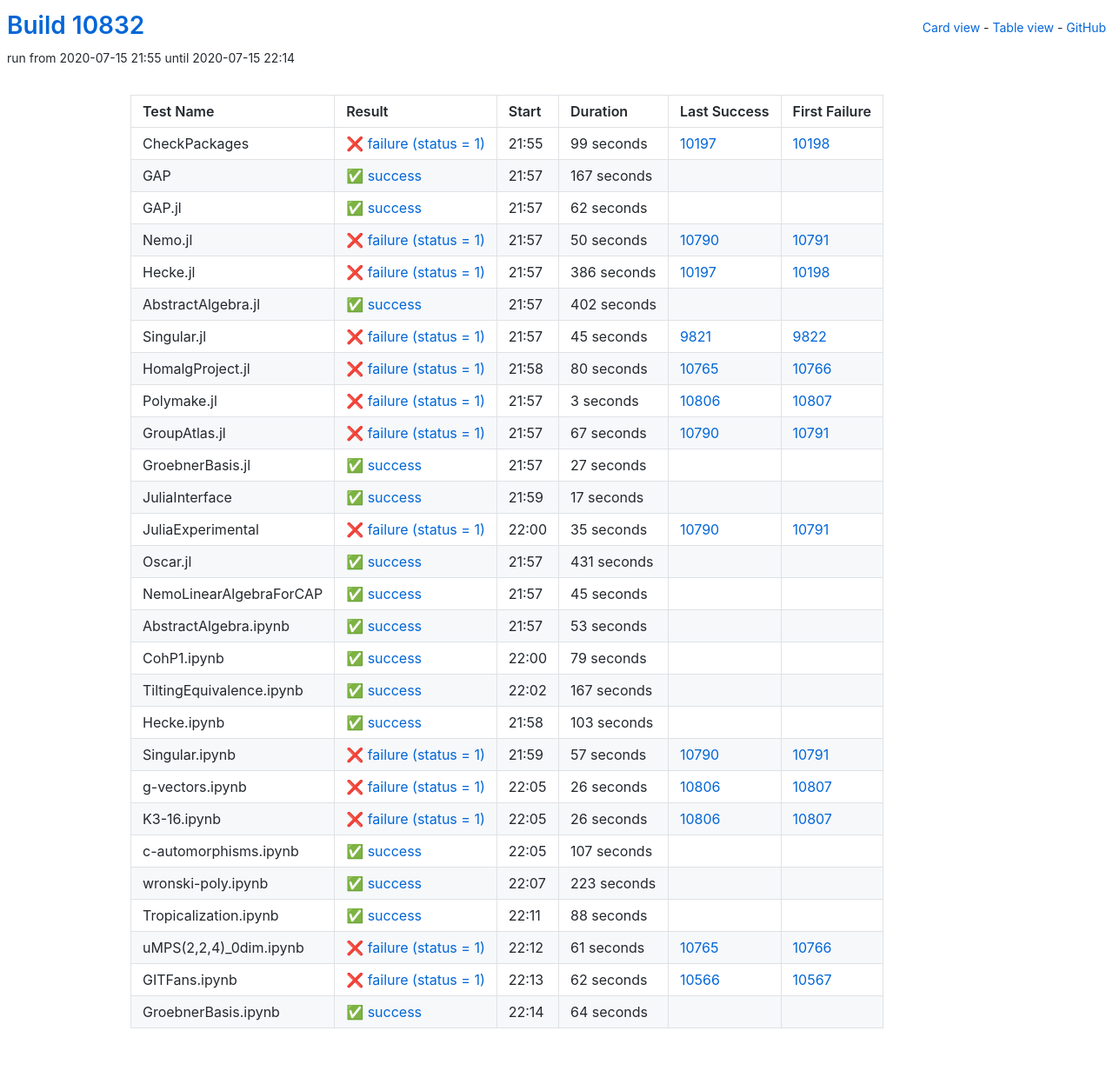
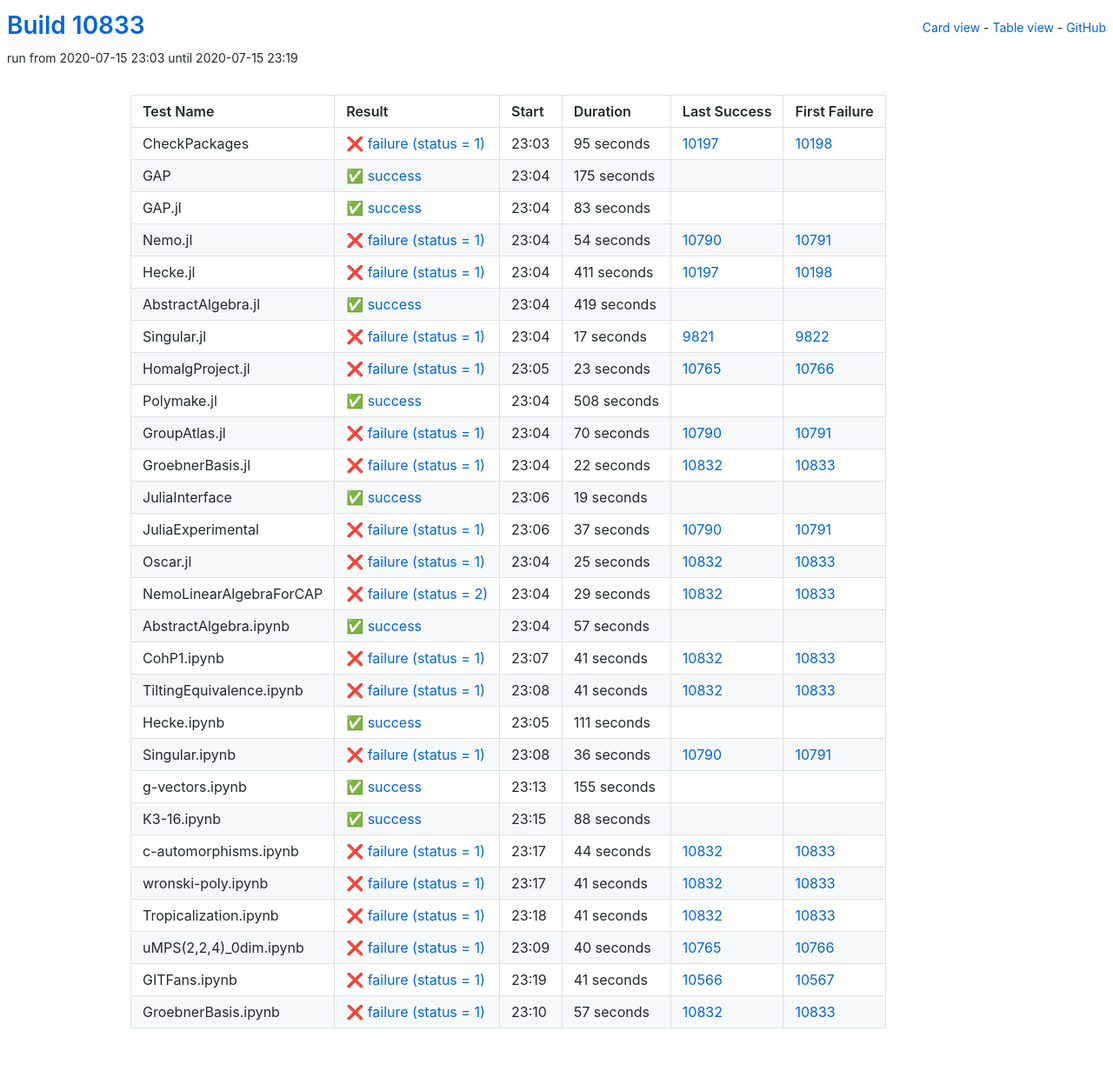
Before and after one commit to oscar-system/oscar-ci-status, a Jekyll site: the page built from table.html, in a window 1280 px wide. Shown: the whole page at 87% size. Built offline with Jekyll 4.4.1, drawn with Linux system fonts in a browser that asks for light colours.

Commit message:
Build #10833

```diff
--- a/_data/ci.yml
+++ b/_data/ci.yml
@@ -1,6 +1,6 @@
 ---
-build: 10832
-build_url: https://oscarci.mathematik.uni-kl.de/job/oscar/10832/
+build: 10833
+build_url: https://oscarci.mathematik.uni-kl.de/job/oscar/10833/
 job: oscar
 organization: oscar-system
 repo: oscar-ci-status
@@ -8,296 +8,260 @@
 tests:
 - name: CheckPackages
   id: checkpackages
-  log: https://oscarci.mathematik.uni-kl.de/job/oscar/10832/artifact/logs/build-10832/CheckPackages.log
-  start: 2020-07-15 21:55
+  log: https://oscarci.mathematik.uni-kl.de/job/oscar/10833/artifact/logs/build-10833/CheckPackages.log
+  start: 2020-07-15 23:03
   success: false
   exitcode: 1
   status: failure
-  duration: 99
+  duration: 95
   last_success: 10197
   last_success_url: https://oscarci.mathematik.uni-kl.de/job/oscar/10197/
   first_failure: 10198
   first_failure_url: https://oscarci.mathematik.uni-kl.de/job/oscar/10198/
 - name: GAP
   id: gap
-  log: https://oscarci.mathematik.uni-kl.de/job/oscar/10832/artifact/logs/build-10832/GAP.log
-  start: 2020-07-15 21:57
+  log: https://oscarci.mathematik.uni-kl.de/job/oscar/10833/artifact/logs/build-10833/GAP.log
+  start: 2020-07-15 23:04
   success: true
   exitcode: 0
   status: success
-  duration: 167
+  duration: 175
   last_success: false
   last_success_url:
   first_failure: false
   first_failure_url:
 - name: GAP.jl
   id: gap-jl
-  log: https://oscarci.mathematik.uni-kl.de/job/oscar/10832/artifact/logs/build-10832/GAP.jl.log
-  start: 2020-07-15 21:57
+  log: https://oscarci.mathematik.uni-kl.de/job/oscar/10833/artifact/logs/build-10833/GAP.jl.log
+  start: 2020-07-15 23:04
   success: true
   exitcode: 0
   status: success
-  duration: 62
+  duration: 83
   last_success: false
   last_success_url:
   first_failure: false
   first_failure_url:
 - name: Nemo.jl
   id: nemo-jl
-  log: https://oscarci.mathematik.uni-kl.de/job/oscar/10832/artifact/logs/build-10832/Nemo.jl.log
-  start: 2020-07-15 21:57
+  log: https://oscarci.mathematik.uni-kl.de/job/oscar/10833/artifact/logs/build-10833/Nemo.jl.log
+  start: 2020-07-15 23:04
   success: false
   exitcode: 1
   status: failure
-  duration: 50
+  duration: 54
   last_success: 10790
   last_success_url: https://oscarci.mathematik.uni-kl.de/job/oscar/10790/
   first_failure: 10791
   first_failure_url: https://oscarci.mathematik.uni-kl.de/job/oscar/10791/
 - name: Hecke.jl
   id: hecke-jl
-  log: https://oscarci.mathematik.uni-kl.de/job/oscar/10832/artifact/logs/build-10832/Hecke.jl.log
-  start: 2020-07-15 21:57
+  log: https://oscarci.mathematik.uni-kl.de/job/oscar/10833/artifact/logs/build-10833/Hecke.jl.log
+  start: 2020-07-15 23:04
   success: false
   exitcode: 1
   status: failure
-  duration: 386
+  duration: 411
   last_success: 10197
   last_success_url: https://oscarci.mathematik.uni-kl.de/job/oscar/10197/
   first_failure: 10198
   first_failure_url: https://oscarci.mathematik.uni-kl.de/job/oscar/10198/
 - name: AbstractAlgebra.jl
   id: abstractalgebra-jl
-  log: https://oscarci.mathematik.uni-kl.de/job/oscar/10832/artifact/logs/build-10832/AbstractAlgebra.jl.log
-  start: 2020-07-15 21:57
+  log: https://oscarci.mathematik.uni-kl.de/job/oscar/10833/artifact/logs/build-10833/AbstractAlgebra.jl.log
+  start: 2020-07-15 23:04
   success: true
   exitcode: 0
   status: success
-  duration: 402
+  duration: 419
   last_success: false
   last_success_url:
   first_failure: false
   first_failure_url:
 - name: Singular.jl
   id: singular-jl
-  log: https://oscarci.mathematik.uni-kl.de/job/oscar/10832/artifact/logs/build-10832/Singular.jl.log
-  start: 2020-07-15 21:57
+  log: https://oscarci.mathematik.uni-kl.de/job/oscar/10833/artifact/logs/build-10833/Singular.jl.log
+  start: 2020-07-15 23:04
   success: false
   exitcode: 1
   status: failure
-  duration: 45
+  duration: 17
   last_success: 9821
   last_success_url: https://oscarci.mathematik.uni-kl.de/job/oscar/9821/
   first_failure: 9822
   first_failure_url: https://oscarci.mathematik.uni-kl.de/job/oscar/9822/
 - name: HomalgProject.jl
   id: homalgproject-jl
-  log: https://oscarci.mathematik.uni-kl.de/job/oscar/10832/artifact/logs/build-10832/HomalgProject.jl.log
-  start: 2020-07-15 21:58
+  log: https://oscarci.mathematik.uni-kl.de/job/oscar/10833/artifact/logs/build-10833/HomalgProject.jl.log
+  start: 2020-07-15 23:05
   success: false
   exitcode: 1
   status: failure
-  duration: 80
+  duration: 23
   last_success: 10765
   last_success_url: https://oscarci.mathematik.uni-kl.de/job/oscar/10765/
   first_failure: 10766
   first_failure_url: https://oscarci.mathematik.uni-kl.de/job/oscar/10766/
 - name: Polymake.jl
   id: polymake-jl
-  log: https://oscarci.mathematik.uni-kl.de/job/oscar/10832/artifact/logs/build-10832/Polymake.jl.log
-  start: 2020-07-15 21:57
+  log: https://oscarci.mathematik.uni-kl.de/job/oscar/10833/artifact/logs/build-10833/Polymake.jl.log
+  start: 2020-07-15 23:04
+  success: true
+  exitcode: 0
+  status: success
+  duration: 508
+  last_success: false
+  last_success_url:
+  first_failure: false
+  first_failure_url:
+- name: GroupAtlas.jl
+  id: groupatlas-jl
+  log: https://oscarci.mathematik.uni-kl.de/job/oscar/10833/artifact/logs/build-10833/GroupAtlas.jl.log
+  start: 2020-07-15 23:04
   success: false
   exitcode: 1
   status: failure
-  duration: 3
-  last_success: 10806
-  last_success_url: https://oscarci.mathematik.uni-kl.de/job/oscar/10806/
-  first_failure: 10807
-  first_failure_url: https://oscarci.mathematik.uni-kl.de/job/oscar/10807/
-- name: GroupAtlas.jl
-  id: groupatlas-jl
-  log: https://oscarci.mathematik.uni-kl.de/job/oscar/10832/artifact/logs/build-10832/GroupAtlas.jl.log
-  start: 2020-07-15 21:57
-  success: false
-  exitcode: 1
-  status: failure
-  duration: 67
+  duration: 70
   last_success: 10790
   last_success_url: https://oscarci.mathematik.uni-kl.de/job/oscar/10790/
   first_failure: 10791
   first_failure_url: https://oscarci.mathematik.uni-kl.de/job/oscar/10791/
 - name: GroebnerBasis.jl
   id: groebnerbasis-jl
-  log: https://oscarci.mathematik.uni-kl.de/job/oscar/10832/artifact/logs/build-10832/GroebnerBasis.jl.log
-  start: 2020-07-15 21:57
+  log: https://oscarci.mathematik.uni-kl.de/job/oscar/10833/artifact/logs/build-10833/GroebnerBasis.jl.log
+  start: 2020-07-15 23:04
+  success: false
+  exitcode: 1
+  status: failure
+  duration: 22
+  last_success: 10832
+  last_success_url: https://oscarci.mathematik.uni-kl.de/job/oscar/10832/
+  first_failure: 10833
+  first_failure_url: https://oscarci.mathematik.uni-kl.de/job/oscar/10833/
+- name: JuliaInterface
+  id: juliainterface
+  log: https://oscarci.mathematik.uni-kl.de/job/oscar/10833/artifact/logs/build-10833/JuliaInterface.log
+  start: 2020-07-15 23:06
   success: true
   exitcode: 0
   status: success
-  duration: 27
-  last_success: false
-  last_success_url:
-  first_failure: false
-  first_failure_url:
-- name: JuliaInterface
-  id: juliainterface
-  log: https://oscarci.mathematik.uni-kl.de/job/oscar/10832/artifact/logs/build-10832/JuliaInterface.log
-  start: 2020-07-15 21:59
-  success: true
-  exitcode: 0
-  status: success
-  duration: 17
+  duration: 19
   last_success: false
   last_success_url:
   first_failure: false
   first_failure_url:
 - name: JuliaExperimental
   id: juliaexperimental
-  log: https://oscarci.mathematik.uni-kl.de/job/oscar/10832/artifact/logs/build-10832/JuliaExperimental.log
-  start: 2020-07-15 22:00
+  log: https://oscarci.mathematik.uni-kl.de/job/oscar/10833/artifact/logs/build-10833/JuliaExperimental.log
+  start: 2020-07-15 23:06
   success: false
   exitcode: 1
   status: failure
-  duration: 35
+  duration: 37
   last_success: 10790
   last_success_url: https://oscarci.mathematik.uni-kl.de/job/oscar/10790/
   first_failure: 10791
   first_failure_url: https://oscarci.mathematik.uni-kl.de/job/oscar/10791/
 - name: Oscar.jl
   id: oscar-jl
-  log: https://oscarci.mathematik.uni-kl.de/job/oscar/10832/artifact/logs/build-10832/Oscar.jl.log
-  start: 2020-07-15 21:57
+  log: https://oscarci.mathematik.uni-kl.de/job/oscar/10833/artifact/logs/build-10833/Oscar.jl.log
+  start: 2020-07-15 23:04
+  success: false
+  exitcode: 1
+  status: failure
+  duration: 25
+  last_success: 10832
+  last_success_url: https://oscarci.mathematik.uni-kl.de/job/oscar/10832/
+  first_failure: 10833
+  first_failure_url: https://oscarci.mathematik.uni-kl.de/job/oscar/10833/
+- name: NemoLinearAlgebraForCAP
+  id: nemolinearalgebraforcap
+  log: https://oscarci.mathematik.uni-kl.de/job/oscar/10833/artifact/logs/build-10833/NemoLinearAlgebraForCAP.log
+  start: 2020-07-15 23:04
+  success: false
+  exitcode: 2
+  status: failure
+  duration: 29
+  last_success: 10832
+  last_success_url: https://oscarci.mathematik.uni-kl.de/job/oscar/10832/
+  first_failure: 10833
+  first_failure_url: https://oscarci.mathematik.uni-kl.de/job/oscar/10833/
+- name: AbstractAlgebra.ipynb
+  id: abstractalgebra-ipynb
+  log: https://oscarci.mathematik.uni-kl.de/job/oscar/10833/artifact/logs/build-10833/AbstractAlgebra.ipynb.log
+  start: 2020-07-15 23:04
   success: true
   exitcode: 0
   status: success
-  duration: 431
-  last_success: false
-  last_success_url:
-  first_failure: false
-  first_failure_url:
-- name: NemoLinearAlgebraForCAP
-  id: nemolinearalgebraforcap
-  log: https://oscarci.mathematik.uni-kl.de/job/oscar/10832/artifact/logs/build-10832/NemoLinearAlgebraForCAP.log
-  start: 2020-07-15 21:57
-  success: true
-  exitcode: 0
-  status: success
-  duration: 45
-  last_success: false
-  last_success_url:
-  first_failure: false
-  first_failure_url:
-- name: AbstractAlgebra.ipynb
-  id: abstractalgebra-ipynb
-  log: https://oscarci.mathematik.uni-kl.de/job/oscar/10832/artifact/logs/build-10832/AbstractAlgebra.ipynb.log
-  start: 2020-07-15 21:57
-  success: true
-  exitcode: 0
-  status: success
-  duration: 53
+  duration: 57
   last_success: false
   last_success_url:
   first_failure: false
   first_failure_url:
 - name: CohP1.ipynb
   id: cohp1-ipynb
-  log: https://oscarci.mathematik.uni-kl.de/job/oscar/10832/artifact/logs/build-10832/CohP1.ipynb.log
-  start: 2020-07-15 22:00
+  log: https://oscarci.mathematik.uni-kl.de/job/oscar/10833/artifact/logs/build-10833/CohP1.ipynb.log
+  start: 2020-07-15 23:07
+  success: false
+  exitcode: 1
+  status: failure
+  duration: 41
+  last_success: 10832
+  last_success_url: https://oscarci.mathematik.uni-kl.de/job/oscar/10832/
+  first_failure: 10833
+  first_failure_url: https://oscarci.mathematik.uni-kl.de/job/oscar/10833/
+- name: TiltingEquivalence.ipynb
+  id: tiltingequivalence-ipynb
+  log: https://oscarci.mathematik.uni-kl.de/job/oscar/10833/artifact/logs/build-10833/TiltingEquivalence.ipynb.log
+  start: 2020-07-15 23:08
+  success: false
+  exitcode: 1
+  status: failure
+  duration: 41
+  last_success: 10832
+  last_success_url: https://oscarci.mathematik.uni-kl.de/job/oscar/10832/
+  first_failure: 10833
+  first_failure_url: https://oscarci.mathematik.uni-kl.de/job/oscar/10833/
+- name: Hecke.ipynb
+  id: hecke-ipynb
+  log: https://oscarci.mathematik.uni-kl.de/job/oscar/10833/artifact/logs/build-10833/Hecke.ipynb.log
+  start: 2020-07-15 23:05
   success: true
   exitcode: 0
   status: success
-  duration: 79
-  last_success: false
-  last_success_url:
-  first_failure: false
-  first_failure_url:
-- name: TiltingEquivalence.ipynb
-  id: tiltingequivalence-ipynb
-  log: https://oscarci.mathematik.uni-kl.de/job/oscar/10832/artifact/logs/build-10832/TiltingEquivalence.ipynb.log
-  start: 2020-07-15 22:02
-  success: true
-  exitcode: 0
-  status: success
-  duration: 167
-  last_success: false
-  last_success_url:
-  first_failure: false
-  first_failure_url:
-- name: Hecke.ipynb
-  id: hecke-ipynb
-  log: https://oscarci.mathematik.uni-kl.de/job/oscar/10832/artifact/logs/build-10832/Hecke.ipynb.log
-  start: 2020-07-15 21:58
-  success: true
-  exitcode: 0
-  status: success
-  duration: 103
+  duration: 111
   last_success: false
   last_success_url:
   first_failure: false
   first_failure_url:
 - name: Singular.ipynb
   id: singular-ipynb
-  log: https://oscarci.mathematik.uni-kl.de/job/oscar/10832/artifact/logs/build-10832/Singular.ipynb.log
-  start: 2020-07-15 21:59
+  log: https://oscarci.mathematik.uni-kl.de/job/oscar/10833/artifact/logs/build-10833/Singular.ipynb.log
+  start: 2020-07-15 23:08
   success: false
   exitcode: 1
   status: failure
-  duration: 57
+  duration: 36
   last_success: 10790
   last_success_url: https://oscarci.mathematik.uni-kl.de/job/oscar/10790/
   first_failure: 10791
   first_failure_url: https://oscarci.mathematik.uni-kl.de/job/oscar/10791/
 - name: g-vectors.ipynb
   id: g-vectors-ipynb
-  log: https://oscarci.mathematik.uni-kl.de/job/oscar/10832/artifact/logs/build-10832/g-vectors.ipynb.log
-  start: 2020-07-15 22:05
-  success: false
-  exitcode: 1
-  status: failure
-  duration: 26
-  last_success: 10806
-  last_success_url: https://oscarci.mathematik.uni-kl.de/job/oscar/10806/
-  first_failure: 10807
-  first_failure_url: https://oscarci.mathematik.uni-kl.de/job/oscar/10807/
-- name: K3-16.ipynb
-  id: k3-16-ipynb
-  log: https://oscarci.mathematik.uni-kl.de/job/oscar/10832/artifact/logs/build-10832/K3-16.ipynb.log
-  start: 2020-07-15 22:05
-  success: false
-  exitcode: 1
-  status: failure
-  duration: 26
-  last_success: 10806
-  last_success_url: https://oscarci.mathematik.uni-kl.de/job/oscar/10806/
-  first_failure: 10807
-  first_failure_url: https://oscarci.mathematik.uni-kl.de/job/oscar/10807/
-- name: c-automorphisms.ipynb
-  id: c-automorphisms-ipynb
-  log: https://oscarci.mathematik.uni-kl.de/job/oscar/10832/artifact/logs/build-10832/c-automorphisms.ipynb.log
-  start: 2020-07-15 22:05
+  log: https://oscarci.mathematik.uni-kl.de/job/oscar/10833/artifact/logs/build-10833/g-vectors.ipynb.log
+  start: 2020-07-15 23:13
   success: true
   exitcode: 0
   status: success
-  duration: 107
+  duration: 155
   last_success: false
   last_success_url:
   first_failure: false
   first_failure_url:
-- name: wronski-poly.ipynb
-  id: wronski-poly-ipynb
-  log: https://oscarci.mathematik.uni-kl.de/job/oscar/10832/artifact/logs/build-10832/wronski-poly.ipynb.log
-  start: 2020-07-15 22:07
-  success: true
-  exitcode: 0
-  status: success
-  duration: 223
-  last_success: false
-  last_success_url:
-  first_failure: false
-  first_failure_url:
-- name: Tropicalization.ipynb
-  id: tropicalization-ipynb
-  log: https://oscarci.mathematik.uni-kl.de/job/oscar/10832/artifact/logs/build-10832/Tropicalization.ipynb.log
-  start: 2020-07-15 22:11
+- name: K3-16.ipynb
+  id: k3-16-ipynb
+  log: https://oscarci.mathematik.uni-kl.de/job/oscar/10833/artifact/logs/build-10833/K3-16.ipynb.log
+  start: 2020-07-15 23:15
   success: true
   exitcode: 0
   status: success
@@ -306,39 +270,75 @@
   last_success_url:
   first_failure: false
   first_failure_url:
-- name: uMPS(2,2,4)_0dim.ipynb
-  id: umps-2-2-4-0dim-ipynb
-  log: https://oscarci.mathematik.uni-kl.de/job/oscar/10832/artifact/logs/build-10832/uMPS-2-2-4-_0dim.ipynb.log
-  start: 2020-07-15 22:12
+- name: c-automorphisms.ipynb
+  id: c-automorphisms-ipynb
+  log: https://oscarci.mathematik.uni-kl.de/job/oscar/10833/artifact/logs/build-10833/c-automorphisms.ipynb.log
+  start: 2020-07-15 23:17
   success: false
   exitcode: 1
   status: failure
-  duration: 61
+  duration: 44
+  last_success: 10832
+  last_success_url: https://oscarci.mathematik.uni-kl.de/job/oscar/10832/
+  first_failure: 10833
+  first_failure_url: https://oscarci.mathematik.uni-kl.de/job/oscar/10833/
+- name: wronski-poly.ipynb
+  id: wronski-poly-ipynb
+  log: https://oscarci.mathematik.uni-kl.de/job/oscar/10833/artifact/logs/build-10833/wronski-poly.ipynb.log
+  start: 2020-07-15 23:17
+  success: false
+  exitcode: 1
+  status: failure
+  duration: 41
+  last_success: 10832
+  last_success_url: https://oscarci.mathematik.uni-kl.de/job/oscar/10832/
+  first_failure: 10833
+  first_failure_url: https://oscarci.mathematik.uni-kl.de/job/oscar/10833/
+- name: Tropicalization.ipynb
+  id: tropicalization-ipynb
+  log: https://oscarci.mathematik.uni-kl.de/job/oscar/10833/artifact/logs/build-10833/Tropicalization.ipynb.log
+  start: 2020-07-15 23:18
+  success: false
+  exitcode: 1
+  status: failure
+  duration: 41
+  last_success: 10832
+  last_success_url: https://oscarci.mathematik.uni-kl.de/job/oscar/10832/
+  first_failure: 10833
+  first_failure_url: https://oscarci.mathematik.uni-kl.de/job/oscar/10833/
+- name: uMPS(2,2,4)_0dim.ipynb
+  id: umps-2-2-4-0dim-ipynb
+  log: https://oscarci.mathematik.uni-kl.de/job/oscar/10833/artifact/logs/build-10833/uMPS-2-2-4-_0dim.ipynb.log
+  start: 2020-07-15 23:09
+  success: false
+  exitcode: 1
+  status: failure
+  duration: 40
   last_success: 10765
   last_success_url: https://oscarci.mathematik.uni-kl.de/job/oscar/10765/
   first_failure: 10766
   first_failure_url: https://oscarci.mathematik.uni-kl.de/job/oscar/10766/
 - name: GITFans.ipynb
   id: gitfans-ipynb
-  log: https://oscarci.mathematik.uni-kl.de/job/oscar/10832/artifact/logs/build-10832/GITFans.ipynb.log
-  start: 2020-07-15 22:13
+  log: https://oscarci.mathematik.uni-kl.de/job/oscar/10833/artifact/logs/build-10833/GITFans.ipynb.log
+  start: 2020-07-15 23:19
   success: false
   exitcode: 1
   status: failure
-  duration: 62
+  duration: 41
   last_success: 10566
   last_success_url: https://oscarci.mathematik.uni-kl.de/job/oscar/10566/
   first_failure: 10567
   first_failure_url: https://oscarci.mathematik.uni-kl.de/job/oscar/10567/
 - name: GroebnerBasis.ipynb
   id: groebnerbasis-ipynb
-  log: https://oscarci.mathematik.uni-kl.de/job/oscar/10832/artifact/logs/build-10832/GroebnerBasis.ipynb.log
-  start: 2020-07-15 22:14
-  success: true
-  exitcode: 0
-  status: success
-  duration: 64
-  last_success: false
-  last_success_url:
-  first_failure: false
-  first_failure_url:
+  log: https://oscarci.mathematik.uni-kl.de/job/oscar/10833/artifact/logs/build-10833/GroebnerBasis.ipynb.log
+  start: 2020-07-15 23:10
+  success: false
+  exitcode: 1
+  status: failure
+  duration: 57
+  last_success: 10832
+  last_success_url: https://oscarci.mathematik.uni-kl.de/job/oscar/10832/
+  first_failure: 10833
+  first_failure_url: https://oscarci.mathematik.uni-kl.de/job/oscar/10833/
```
Also changed, not shown: README.md.
